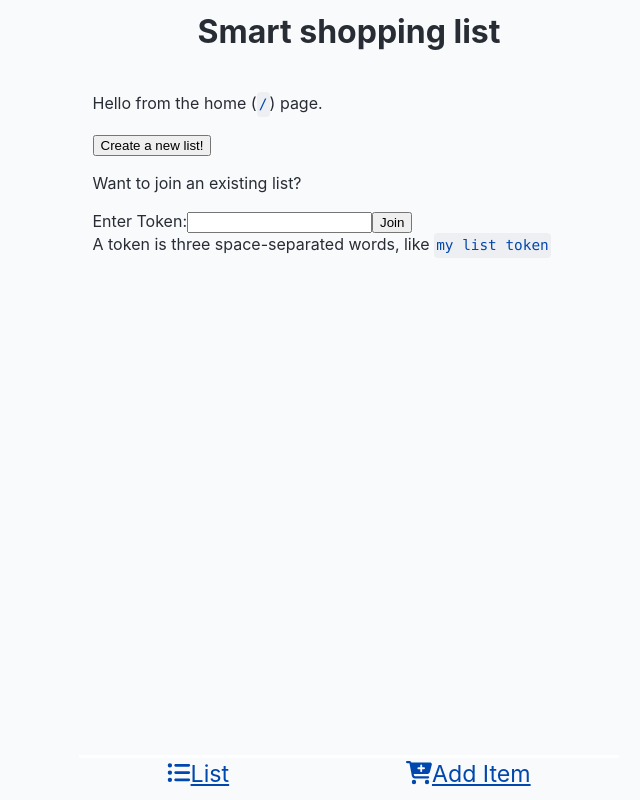
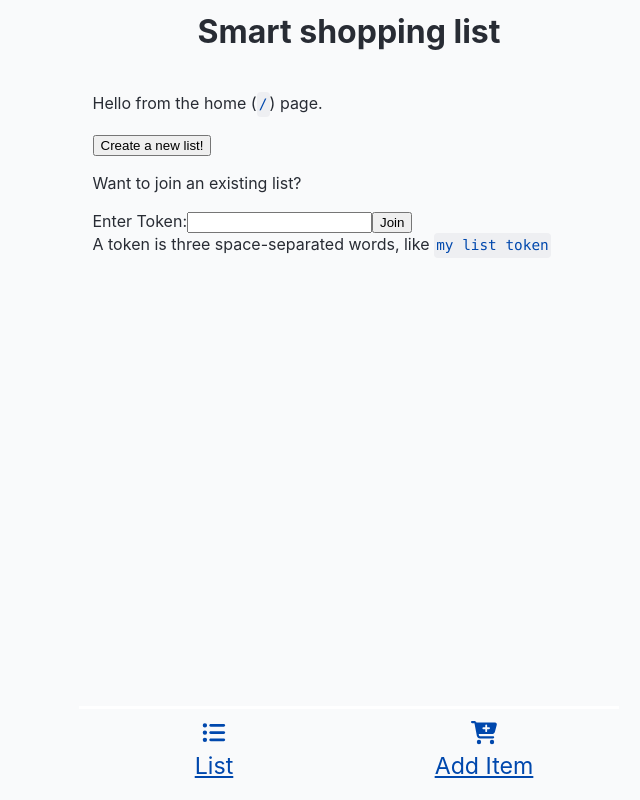
Before and after one commit to tinazarb/tcl-52-smart-shopping-list, a React (Vite) app: page / in a window 1280 px wide. Shown: the whole page, without its empty margins (291-931 px from the left). Built offline with nearby package versions, Linux system fonts and the light colour scheme.

Commit message:
Correct centering of elements in nav button

```diff
--- a/src/views/Layout.css
+++ b/src/views/Layout.css
@@ -54,9 +54,20 @@
 	padding: 0.8rem;
 	text-align: center;
 	text-underline-offset: 0.1em;
+	display: table-cell;
+	vertical-align: middle;
 }
 
 .Nav-link.active {
 	text-decoration-thickness: 0.22em;
 	text-underline-offset: 0.1em;
 }
+
+.buttonContainer {
+	display: table;
+	width: 100%;
+}
+
+.buttonContainer .Nav-link span {
+	display: block;
+}
--- a/src/views/Layout.jsx
+++ b/src/views/Layout.jsx
@@ -25,16 +25,16 @@ export function Layout() {
 					<Outlet />
 				</main>
 				<nav className="Nav">
-					<div className="ListButton">
+					<div className="buttonContainer">
 						<NavLink to="/list" className="Nav-link">
 							<FontAwesomeIcon icon={faListDots} />
-							List
+							<span>List</span>
 						</NavLink>
 					</div>
-					<div className="AddButton">
+					<div className="buttonContainer">
 						<NavLink to="add-item" className="Nav-link">
 							<FontAwesomeIcon icon={faCartPlus} />
-							Add Item
+							<span>Add Item</span>
 						</NavLink>
 					</div>
 				</nav>
```
